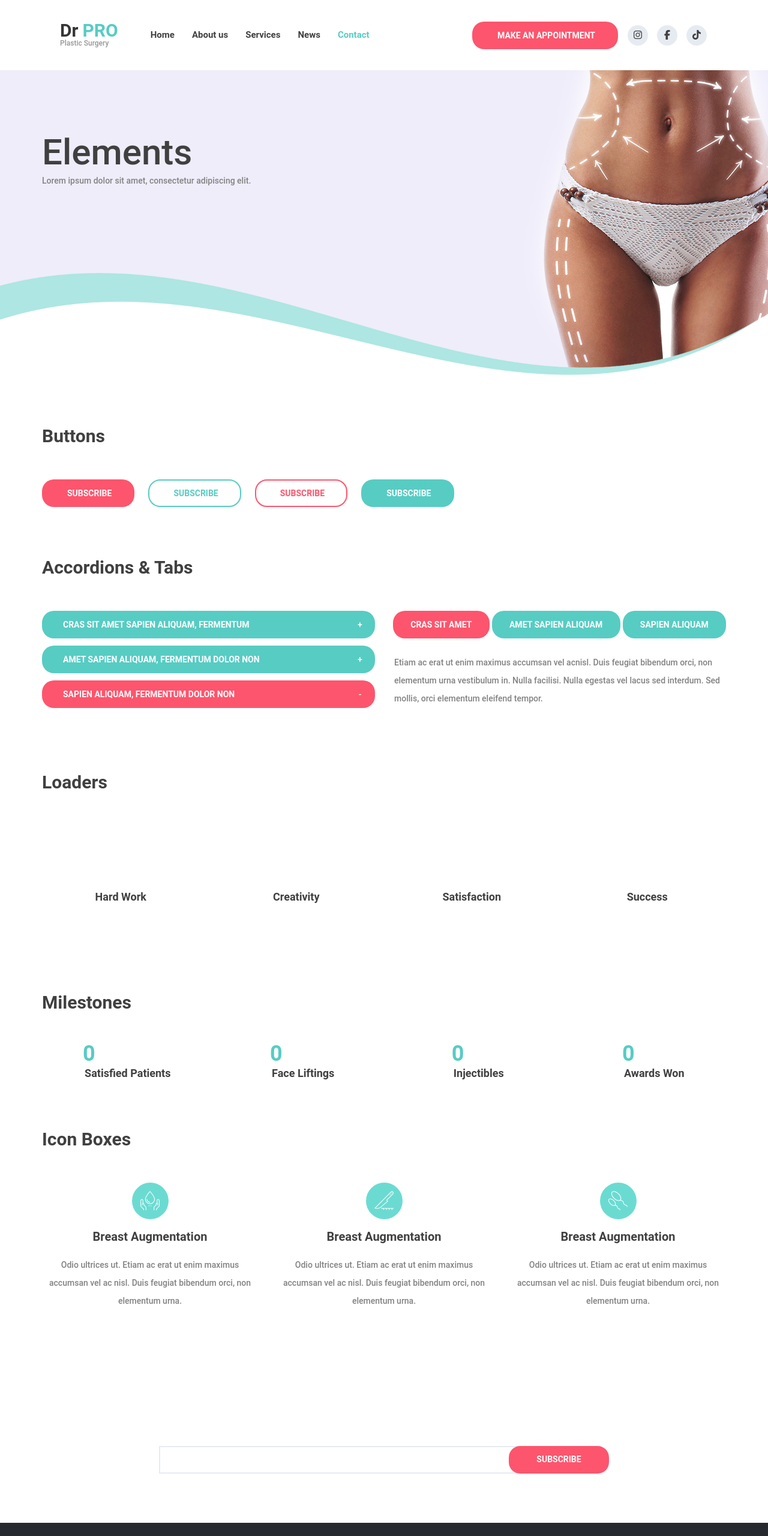
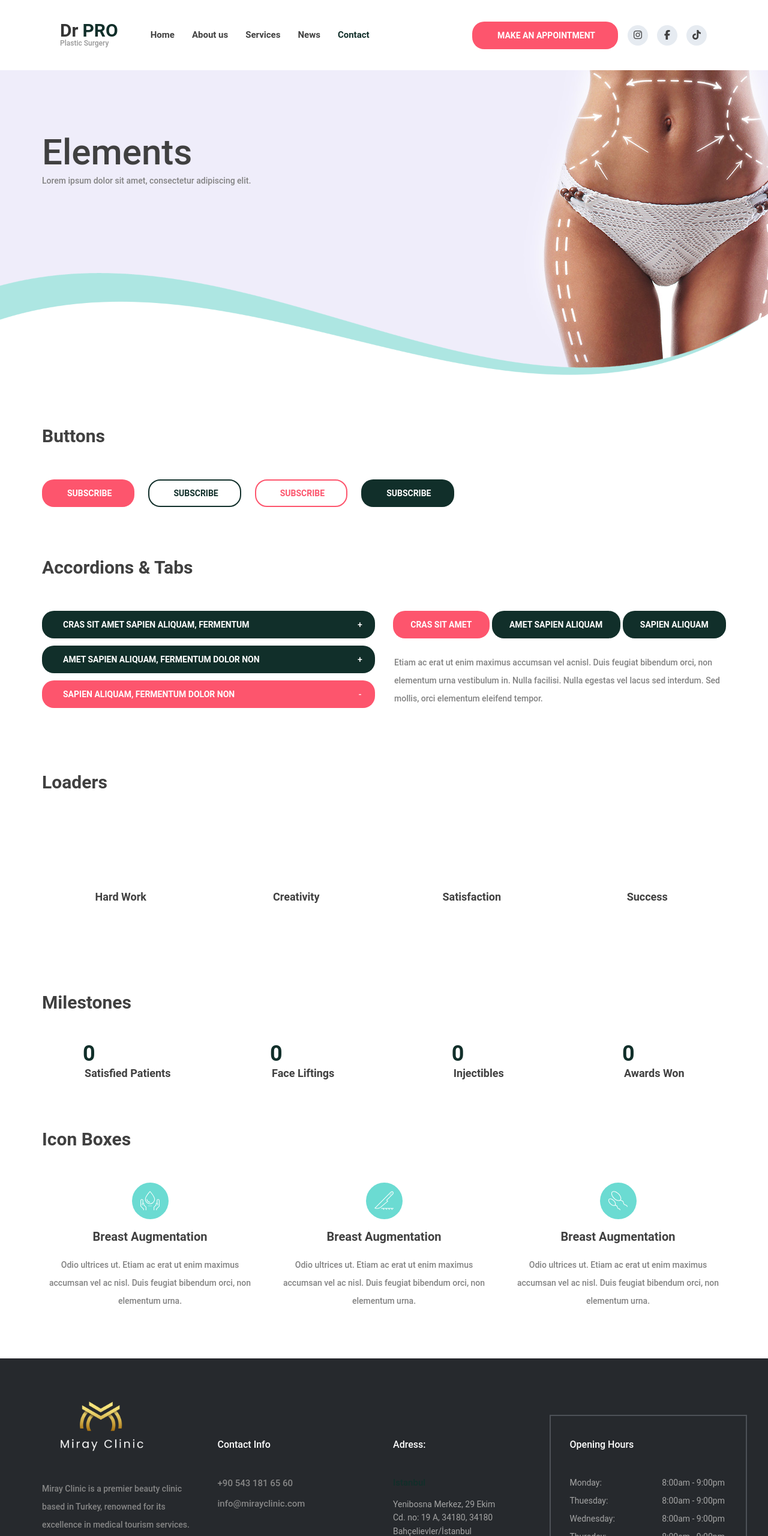
Before and after one commit to smoedesign/drpro-master, a plain HTML site: page elements.html in a window 1280 px wide. Shown: the top 2560 px of the page at 60% size. Drawn offline with Linux system fonts and the light colour scheme.

Commit message:
first commitdkk

```diff
--- a/elements.html
+++ b/elements.html
@@ -41,7 +41,6 @@
 			<div class="header_extra d-flex flex-row align-items-center justify-content-end ml-auto">
 
 				<!-- Work Hourse -->
-				<div class="work_hours">Mo - Sat: 8:00am - 9:00pm</div>
 
 				<!-- Header Phone -->
 				<div class="header_phone">+90 543 181 65 60</div>
@@ -369,28 +368,9 @@
 		</div>
 	</div>
 
-	<!-- Newsletter -->
 
-	<div class="newsletter">
-		<div class="parallax_background parallax-window" data-parallax="scroll" data-image-src="images/newsletter.jpg" data-speed="0.8"></div>
-		<div class="container">
-			<div class="row">
-				<div class="col text-center">
-					<div class="newsletter_title">Subscribe to our newsletter</div>
-				</div>
-			</div>
-			<div class="row newsletter_row">
-				<div class="col-lg-8 offset-lg-2">
-					<div class="newsletter_form_container">
-						<form action="#" id="newsleter_form" class="newsletter_form">
-							<input type="email" class="newsletter_input" placeholder="Your E-mail" required="required">
-							<button class="newsletter_button">subscribe</button>
-						</form>
-					</div>
-				</div>
-			</div>
-		</div>
-	</div>
+
+
 
 	<!-- Footer -->
 
--- a/styles/about.css
+++ b/styles/about.css
@@ -116,7 +116,7 @@ p a:hover::after
 }
 ::selection
 {
-	background: rgba(87,204,195,0.75);
+	background:  #112f2a;
 	color: #FFFFFF;
 }
 
@@ -291,15 +291,15 @@ section
 .button_2
 {
 	background: transparent;
-	border: solid 2px #57ccc3;
+	border: solid 2px  #112f2a;
 }
 .button_2 a
 {
-	color: #57ccc3;
+	color:  #112f2a;
 }
 .button_2:hover
 {
-	background: #57ccc3;
+	background:  #112f2a;
 }
 .button_2:hover a
 {
@@ -355,7 +355,7 @@ section
 }
 .logo a > div > span
 {
-	color: #57ccc3;
+	color:  #112f2a;
 	margin-left: 7px;
 }
 
@@ -373,7 +373,7 @@ section
 .main_nav ul li a:hover,
 .main_nav ul li.active a
 {
-	color: #57ccc3;
+	color:  #112f2a;
 }
 .main_nav ul li:not(:last-child)
 {
@@ -391,7 +391,7 @@ section
 {
 	height: 46px;
 	border-radius: 20px;
-	background: #57ccc3;
+	background:  #112f2a;
 	padding-left: 40px;
 	padding-right: 36px;
 	line-height: 46px;
@@ -422,7 +422,7 @@ section
 }
 .social ul li:hover
 {
-	background: #57ccc3;
+	background:  #112f2a;
 }
 .social ul li:hover a i
 {
@@ -487,7 +487,7 @@ section
 	right: -350px;
 	width: 350px;
 	height: 100vh;
-	background: #57ccc3;
+	background:  #112f2a;
 	z-index: 102;
 	padding-left: 30px;
 	padding-right: 30px;
@@ -705,7 +705,7 @@ section
 {
 	font-size: 36px;
 	font-weight: 700;
-	color: #57ccc3;
+	color:  #112f2a;
 	line-height: 0.75;
 }
 .milestone_text
@@ -736,7 +736,7 @@ section
 	width: 60px;
 	height: 60px;
 	border-radius: 50%;
-	background: #57ccc3;
+	background:  #112f2a;
 }
 .test_slider_container
 {
@@ -774,7 +774,7 @@ section
 }
 .test_text span
 {
-	color: #57ccc3;
+	color:  #112f2a;
 }
 .test_slider.owl-theme .owl-nav.disabled + .owl-dots
 {
@@ -869,7 +869,7 @@ section
 {
 	font-size: 14px;
 	font-weight: 600;
-	color: #57ccc3;
+	color:  #112f2a;
 	margin-top: 3px;
 }
 .team_text
@@ -1040,7 +1040,7 @@ section
 {
 	font-size: 15px;
 	font-weight: 500;
-	color: #57ccc3;
+	color:  #112f2a;
 }
 .location_text
 {
@@ -1095,5 +1095,5 @@ section
 }
 .footer_nav ul li a:hover
 {
-	color: #57ccc3;
+	color:  #112f2a;
 }
--- a/styles/blog.css
+++ b/styles/blog.css
@@ -292,15 +292,15 @@ section
 .button_2
 {
 	background: transparent;
-	border: solid 2px #57ccc3;
+	border: solid 2px  #112f2a;
 }
 .button_2 a
 {
-	color: #57ccc3;
+	color:  #112f2a;
 }
 .button_2:hover
 {
-	background: #57ccc3;
+	background:  #112f2a;
 }
 .button_2:hover a
 {
@@ -356,7 +356,7 @@ section
 }
 .logo a > div:first-child span
 {
-	color: #57ccc3;
+	color:  #112f2a;
 	margin-left: 7px;
 }
 .logo a > div:last-child
@@ -381,7 +381,7 @@ section
 .main_nav ul li a:hover,
 .main_nav ul li.active a
 {
-	color: #57ccc3;
+	color:  #112f2a;
 }
 .main_nav ul li:not(:last-child)
 {
@@ -399,7 +399,7 @@ section
 {
 	height: 46px;
 	border-radius: 20px;
-	background: #57ccc3;
+	background:  #112f2a;
 	padding-left: 40px;
 	padding-right: 36px;
 	line-height: 46px;
@@ -430,7 +430,7 @@ section
 }
 .social ul li:hover
 {
-	background: #57ccc3;
+	background:  #112f2a;
 }
 .social ul li:hover a i
 {
@@ -495,7 +495,7 @@ section
 	right: -350px;
 	width: 350px;
 	height: 100vh;
-	background: #57ccc3;
+	background:  #112f2a;
 	z-index: 102;
 	padding-left: 30px;
 	padding-right: 30px;
@@ -695,7 +695,7 @@ section
 	left: 9px;
 	width: 90px;
 	height: 118px;
-	background-color: #57ccc3;
+	background-color:  #112f2a;
 	border-radius: 40px;
 	border: solid 2px #eaf2f5;
 }
@@ -736,7 +736,7 @@ section
 }
 .blog_post_title a:hover
 {
-	color: #57ccc3;
+	color:  #112f2a;
 }
 .blog_post_info
 {
@@ -755,7 +755,7 @@ section
 }
 .blog_post_info ul li a
 {
-	color: #57ccc3;
+	color:  #112f2a;
 }
 .blog_post_info ul li a:hover
 {
@@ -790,7 +790,7 @@ section
 .page_nav ul li.active a,
 .page_nav ul li a:hover
 {
-	color: #57ccc3;
+	color:  #112f2a;
 }
 
 /*********************************
@@ -904,7 +904,7 @@ section
 }
 .footer_logo a > div:first-child span
 {
-	color: #57ccc3;
+	color:  #112f2a;
 	margin-left: 7px;
 }
 .footer_logo a > div:last-child
@@ -969,7 +969,7 @@ section
 {
 	font-size: 15px;
 	font-weight: 500;
-	color: #57ccc3;
+	color:  #112f2a;
 }
 .location_text
 {
@@ -1024,5 +1024,5 @@ section
 }
 .footer_nav ul li a:hover
 {
-	color: #57ccc3;
+	color:  #112f2a;
 }
--- a/styles/contact.css
+++ b/styles/contact.css
@@ -291,15 +291,15 @@ section
 .button_2
 {
 	background: transparent;
-	border: solid 2px #57ccc3;
+	border: solid 2px  #112f2a;
 }
 .button_2 a
 {
-	color: #57ccc3;
+	color:  #112f2a;
 }
 .button_2:hover
 {
-	background: #57ccc3;
+	background:  #112f2a;
 }
 .button_2:hover a
 {
@@ -355,7 +355,7 @@ section
 }
 .logo a > div:first-child span
 {
-	color: #57ccc3;
+	color:  #112f2a;
 	margin-left: 7px;
 }
 
@@ -373,7 +373,7 @@ section
 .main_nav ul li a:hover,
 .main_nav ul li.active a
 {
-	color: #57ccc3;
+	color:  #112f2a;
 }
 .main_nav ul li:not(:last-child)
 {
@@ -391,7 +391,7 @@ section
 {
 	height: 46px;
 	border-radius: 20px;
-	background: #57ccc3;
+	background:  #112f2a;
 	padding-left: 40px;
 	padding-right: 36px;
 	line-height: 46px;
@@ -422,7 +422,7 @@ section
 }
 .social ul li:hover
 {
-	background: #57ccc3;
+	background:  #112f2a;
 }
 .social ul li:hover a i
 {
@@ -487,7 +487,7 @@ section
 	right: -350px;
 	width: 350px;
 	height: 100vh;
-	background: #57ccc3;
+	background:  #112f2a;
 	z-index: 102;
 	padding-left: 30px;
 	padding-right: 30px;
@@ -683,7 +683,7 @@ section
 	left: 0;
 	width: 336px;
 	height: 80px;
-	background: #57ccc3;
+	background:  #112f2a;
 	line-height: 80px;
 	text-align: center;
 	font-size: 24px;
@@ -741,7 +741,7 @@ section
 .contact_input:focus,
 .contact_input:hover
 {
-	border: solid 2px #57ccc3;
+	border: solid 2px  #112f2a;
 }
 .contact_input::-webkit-input-placeholder
 {
@@ -834,7 +834,7 @@ section
 	font-weight: 500;
 	line-height: 48px;
 	color: #fff;
-	background: #57ccc3;
+	background:  #112f2a;
 	white-space: nowrap;
 }
 .contact_info
@@ -850,7 +850,7 @@ section
 	width: 90px;
 	font-size: 18px;
 	font-weight: 600;
-	color: #57ccc3;
+	color:  #112f2a;
 	line-height: 1.34;
 }
 .contact_info ul li > div:last-of-type
@@ -881,7 +881,7 @@ section
 }
 .contact_social ul li a i:hover
 {
-	color: #57ccc3;
+	color:  #112f2a;
 }
 .google_map_row
 {
@@ -1075,7 +1075,7 @@ section
 {
 	font-size: 15px;
 	font-weight: 500;
-	color: #57ccc3;
+	color:  #112f2a;
 }
 .location_text
 {
@@ -1130,5 +1130,5 @@ section
 }
 .footer_nav ul li a:hover
 {
-	color: #57ccc3;
+	color:  #112f2a;
 }
--- a/styles/elements.css
+++ b/styles/elements.css
@@ -297,15 +297,15 @@ section
 .button_2
 {
 	background: transparent;
-	border: solid 2px #57ccc3;
+	border: solid 2px  #112f2a;
 }
 .button_2 a
 {
-	color: #57ccc3;
+	color:  #112f2a;
 }
 .button_2:hover
 {
-	background: #57ccc3;
+	background:  #112f2a;
 }
 .button_2:hover a
 {
@@ -361,7 +361,7 @@ section
 }
 .logo a > div:first-child span
 {
-	color: #57ccc3;
+	color:  #112f2a;
 	margin-left: 7px;
 }
 .logo a > div:last-child
@@ -386,7 +386,7 @@ section
 .main_nav ul li a:hover,
 .main_nav ul li.active a
 {
-	color: #57ccc3;
+	color:  #112f2a;
 }
 .main_nav ul li:not(:last-child)
 {
@@ -404,7 +404,7 @@ section
 {
 	height: 46px;
 	border-radius: 20px;
-	background: #57ccc3;
+	background:  #112f2a;
 	padding-left: 40px;
 	padding-right: 36px;
 	line-height: 46px;
@@ -435,7 +435,7 @@ section
 }
 .social ul li:hover
 {
-	background: #57ccc3;
+	background:  #112f2a;
 }
 .social ul li:hover a i
 {
@@ -500,7 +500,7 @@ section
 	right: -350px;
 	width: 350px;
 	height: 100vh;
-	background: #57ccc3;
+	background:  #112f2a;
 	z-index: 102;
 	padding-left: 30px;
 	padding-right: 30px;
@@ -722,13 +722,13 @@ section
 }
 .button_4
 {
-	background: #57ccc3;
+	background:  #112f2a;
 	border: solid 2px transparent;
 }
 .button_4:hover
 {
 	background: transparent;
-	border: solid 2px #57ccc3;
+	border: solid 2px  #112f2a;
 }
 .button_4 a
 {
@@ -736,7 +736,7 @@ section
 }
 .button_4:hover a
 {
-	color: #57ccc3;
+	color:  #112f2a;
 }
 
 /*********************************
@@ -759,7 +759,7 @@ section
 {
 	height: 46px;
 	width: 100%;
-	background: #57ccc3;
+	background:  #112f2a;
 	padding-left: 35px;
 	cursor: pointer;
 	color: #FFFFFF;
@@ -852,7 +852,7 @@ section
 .tab
 {
 	height: 46px;
-	background: #57ccc3;
+	background:  #112f2a;
 	font-size: 14px;
 	font-weight: 600;
 	text-transform: uppercase;
@@ -992,7 +992,7 @@ section
 	top: 45.5% !important;
 	font-size: 36px !important;
 	font-weight: 700 !important;
-	color: #57ccc3 !important;
+	color:  #112f2a !important;
 	line-height: 0.75 !important;
 }
 
@@ -1020,7 +1020,7 @@ section
 {
 	font-size: 36px;
 	font-weight: 700;
-	color: #57ccc3;
+	color:  #112f2a;
 	line-height: 0.75;
 }
 .milestone_text
@@ -1242,7 +1242,7 @@ section
 {
 	font-size: 15px;
 	font-weight: 500;
-	color: #57ccc3;
+	color:  #112f2a;
 }
 .location_text
 {
@@ -1297,5 +1297,5 @@ section
 }
 .footer_nav ul li a:hover
 {
-	color: #57ccc3;
+	color:  #112f2a;
 }
--- a/styles/main_styles.css
+++ b/styles/main_styles.css
@@ -296,15 +296,15 @@ section
 .button_2
 {
 	background: transparent;
-	border: solid 2px #57ccc3;
+	border: solid 2px  #112f2a;
 }
 .button_2 a
 {
-	color: #57ccc3;
+	color:  #112f2a;
 }
 .button_2:hover
 {
-	background: #57ccc3;
+	background:  #112f2a;
 }
 .button_2:hover a
 {
@@ -360,7 +360,7 @@ section
 }
 .logo a > div > span
 {
-	color: #57ccc3;
+	color:  #112f2a;
 	margin-left: 7px;
 }
 
@@ -378,7 +378,7 @@ section
 .main_nav ul li a:hover,
 .main_nav ul li.active a
 {
-	color: #57ccc3;
+	color:  #112f2a;
 }
 .main_nav ul li:not(:last-child)
 {
@@ -396,7 +396,7 @@ section
 {
 	height: 46px;
 	border-radius: 20px;
-	background: #57ccc3;
+	background:  #112f2a;
 	padding-left: 40px;
 	padding-right: 36px;
 	line-height: 46px;
@@ -427,7 +427,7 @@ section
 }
 .social ul li:hover
 {
-	background: #57ccc3;
+	background:  #112f2a;
 }
 .social ul li:hover a i
 {
@@ -492,7 +492,7 @@ section
 	right: -350px;
 	width: 350px;
 	height: 100vh;
-	background: #57ccc3;
+	background:  #112f2a;
 	z-index: 102;
 	padding-left: 30px;
 	padding-right: 30px;
@@ -652,7 +652,7 @@ section
 .home_subtitle
 {
 	font-size: 24px;
-	color: #57ccc3;
+	color:  #112f2a;
 	font-weight: 600;
 	line-height: 1.1;
 }
@@ -694,7 +694,7 @@ section
 .home_slider_custom_dot.active,
 .home_slider_custom_dot:hover
 {
-	background: #57ccc3;
+	background:  #112f2a;
 }
 .home_slider_custom_dot:not(:last-child)
 {
@@ -724,7 +724,7 @@ section
 {
 	font-size: 36px;
 	font-weight: 700;
-	color: #57ccc3;
+	color:  #112f2a;
 	line-height: 0.75;
 }
 .milestone_text
@@ -752,7 +752,7 @@ section
 	left: 0;
 	width: 336px;
 	height: 80px;
-	background: #57ccc3;
+	background:  #112f2a;
 	line-height: 80px;
 	text-align: center;
 	font-size: 24px;
@@ -810,7 +810,7 @@ section
 .intro_input:focus,
 .intro_input:hover
 {
-	border: solid 2px #57ccc3;
+	border: solid 2px  #112f2a;
 }
 .intro_input::-webkit-input-placeholder
 {
@@ -1246,7 +1246,7 @@ margin-top: -3px;
 {
 	font-size: 15px;
 	font-weight: 500;
-	color: #57ccc3;
+	color:  #112f2a;
 }
 .location_text
 {
@@ -1301,5 +1301,5 @@ margin-top: -3px;
 }
 .footer_nav ul li a:hover
 {
-	color: #57ccc3;
+	color:  #112f2a;
 }
--- a/styles/services.css
+++ b/styles/services.css
@@ -294,15 +294,15 @@ section
 .button_2
 {
 	background: transparent;
-	border: solid 2px #57ccc3;
+	border: solid 2px  #112f2a;
 }
 .button_2 a
 {
-	color: #57ccc3;
+	color:  #112f2a;
 }
 .button_2:hover
 {
-	background: #57ccc3;
+	background:  #112f2a;
 }
 .button_2:hover a
 {
@@ -358,7 +358,7 @@ section
 }
 .logo a > div:first-child span
 {
-	color: #57ccc3;
+	color:  #112f2a;
 	margin-left: 7px;
 }
 
@@ -376,7 +376,7 @@ section
 .main_nav ul li a:hover,
 .main_nav ul li.active a
 {
-	color: #57ccc3;
+	color:  #112f2a;
 }
 .main_nav ul li:not(:last-child)
 {
@@ -394,7 +394,7 @@ section
 {
 	height: 46px;
 	border-radius: 20px;
-	background: #57ccc3;
+	background:  #112f2a;
 	padding-left: 40px;
 	padding-right: 36px;
 	line-height: 46px;
@@ -425,7 +425,7 @@ section
 }
 .social ul li:hover
 {
-	background: #57ccc3;
+	background:  #112f2a;
 }
 .social ul li:hover a i
 {
@@ -490,7 +490,7 @@ section
 	right: -350px;
 	width: 350px;
 	height: 100vh;
-	background: #57ccc3;
+	background:  #112f2a;
 	z-index: 102;
 	padding-left: 30px;
 	padding-right: 30px;
@@ -729,7 +729,7 @@ section
 	width: 60px !important;
 	margin-left: -30px !important;
 	margin-top: -30px !important;
-	background: #57ccc3 url("../images/arrows.png") no-repeat center center;
+	background:  #112f2a url("../images/arrows.png") no-repeat center center;
 	box-shadow: none !important;
 }
 .cd-handle.draggable
@@ -791,7 +791,7 @@ section
 	padding-top: 36px;
 	padding-bottom: 30px;
 	padding-right: 50px;
-	border-left: solid 3px #57ccc3;
+	border-left: solid 3px  #112f2a;
 }
 .price_title
 {
@@ -1024,7 +1024,7 @@ section
 {
 	font-size: 15px;
 	font-weight: 500;
-	color: #57ccc3;
+	color:  #112f2a;
 }
 .location_text
 {
@@ -1079,5 +1079,5 @@ section
 }
 .footer_nav ul li a:hover
 {
-	color: #57ccc3;
+	color:  #112f2a;
 }
```
Also changed, not shown: about.html (+4 -6 lines), blog.html (+3 -24 lines), contact.html (+0 -2 lines), index.html (+1 -4 lines), services.html (+4 -25 lines).
